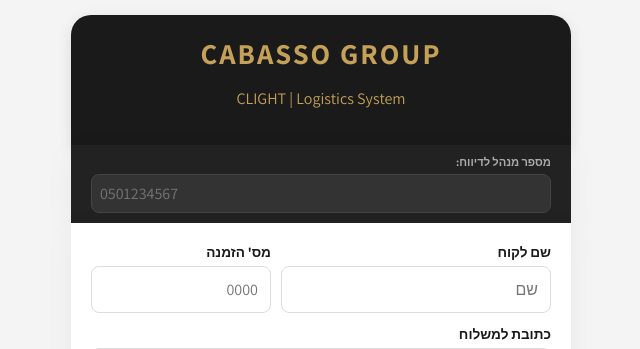
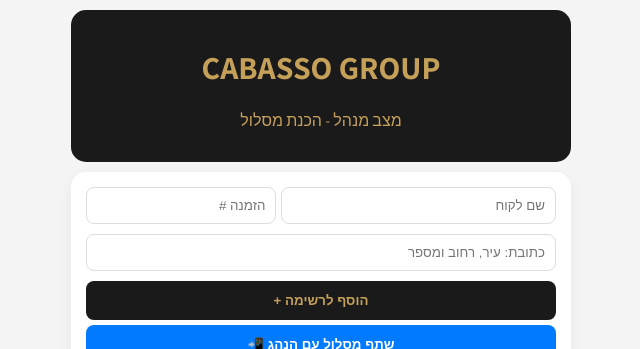
Before and after one commit to razlevistudent-bot/delivery-app, a Flask app: page / in a window 1280 px wide. Shown: the top 349 px of the page, without its empty margins (319-959 px from the left). Run offline with Flask 3, Linux system fonts and the light colour scheme.

Commit message:
Update index.html

```diff
--- a/templates/index.html
+++ b/templates/index.html
@@ -3,63 +3,27 @@
 <head>
     <meta charset="UTF-8">
     <meta name="viewport" content="width=device-width, initial-scale=1.0">
-    <title>Cabasso Group | Clight Logistics</title>
+    <title>Cabasso Group | Driver Sync</title>
     <link rel="stylesheet" href="https://unpkg.com/leaflet@1.9.4/dist/leaflet.css" />
     <link href="https://fonts.googleapis.com/css2?family=Assistant:wght@300;400;700&display=swap" rel="stylesheet">
     <style>
-        :root {
-            --cabasso-black: #1a1a1a;
-            --clight-gold: #c5a059;
-            --bg-light: #f4f4f4;
-            --white: #ffffff;
-            --success: #27ae60;
-        }
-
-        body { font-family: 'Assistant', sans-serif; background: var(--bg-light); margin: 0; padding: 15px; direction: rtl; color: var(--cabasso-black); }
+        :root { --brand: #1a1a1a; --gold: #c5a059; --bg: #f4f4f4; --white: #fff; --green: #27ae60; }
+        body { font-family: 'Assistant', sans-serif; background: var(--bg); margin: 0; padding: 10px; direction: rtl; }
         .container { max-width: 500px; margin: 0 auto; }
-
-        header {
-            text-align: center; padding: 20px 0; background: var(--cabasso-black); color: var(--clight-gold);
-            border-radius: 20px 20px 0 0; box-shadow: 0 4px 15px rgba(0,0,0,0.1);
-        }
-        header h1 { margin: 0; font-size: 1.8rem; letter-spacing: 2px; }
-
-        .glass-card { background: var(--white); border-radius: 0 0 20px 20px; padding: 20px; box-shadow: 0 8px 30px rgba(0,0,0,0.05); margin-bottom: 20px; }
-
-        label { display: block; margin-bottom: 5px; font-size: 0.85rem; font-weight: bold; color: var(--cabasso-black); }
-        input, select { width: 100%; padding: 12px; border: 1px solid #ddd; border-radius: 8px; font-size: 1rem; margin-bottom: 12px; box-sizing: border-box; font-family: inherit; }
-
-        .phone-group { display: flex; gap: 8px; direction: ltr; }
-        .phone-group select { flex: 0.35; } .phone-group input { flex: 0.65; text-align: left; }
-
-        #map { height: 250px; border-radius: 12px; margin-bottom: 20px; border: 1px solid #ddd; z-index: 1;}
-
-        button { border: none; border-radius: 8px; cursor: pointer; font-weight: bold; width: 100%; padding: 14px; font-size: 1rem; transition: 0.3s; font-family: inherit; }
-        .btn-add { background: var(--cabasso-black); color: var(--clight-gold); margin-bottom: 10px; border: 1px solid var(--clight-gold); }
-        .btn-opt { background: var(--clight-gold); color: var(--cabasso-black); box-shadow: 0 4px 12px rgba(197, 160, 89, 0.3); }
-
-        .route-item { background: var(--white); padding: 18px; border-radius: 15px; margin-bottom: 12px; border-right: 6px solid var(--clight-gold); box-shadow: 0 4px 12px rgba(0,0,0,0.03); }
-        .route-item.completed { border-right-color: var(--success); opacity: 0.6; }
-
-        .item-header { display: flex; justify-content: space-between; align-items: flex-start; margin-bottom: 12px; }
-        .order-tag { background: var(--cabasso-black); color: var(--clight-gold); padding: 2px 8px; border-radius: 4px; font-size: 0.75rem; font-weight: bold; }
-
-        .actions { display: flex; gap: 8px; flex-wrap: wrap; }
-        .action-btn { flex: 1; text-align: center; padding: 10px; border-radius: 8px; color: var(--white); text-decoration: none; font-size: 0.85rem; font-weight: bold; display: flex; align-items: center; justify-content: center; }
-        .waze { background: #33ccff; } .call { background: #555; } .whatsapp { background: #25d366; }
-
-        .v-check { width: 35px; height: 35px; border: 2px solid var(--success); border-radius: 50%; display: flex; align-items: center; justify-content: center; cursor: pointer; color: var(--success); }
-        .completed .v-check { background: var(--success); color: var(--white); }
-
-        .info-row { display: flex; gap: 10px; margin-top: 5px; }
-        .info-tag { font-size: 0.75rem; font-weight: bold; color: #777; background: #eee; padding: 2px 6px; border-radius: 4px; }
-        .gold-text { color: var(--clight-gold); background: #fdf5e6; }
-
-        /* עיצוב מספרים על המפה */
-        .number-icon {
-            background: var(--cabasso-black); color: var(--clight-gold); border: 2px solid var(--clight-gold);
-            border-radius: 50%; display: flex; align-items: center; justify-content: center; font-weight: bold; font-size: 14px;
-        }
+        header { text-align: center; padding: 15px; background: var(--brand); color: var(--gold); border-radius: 15px; margin-bottom: 10px; }
+        .glass-card { background: var(--white); border-radius: 15px; padding: 15px; box-shadow: 0 4px 15px rgba(0,0,0,0.05); margin-bottom: 10px; }
+        input, select { width: 100%; padding: 10px; border: 1px solid #ddd; border-radius: 8px; margin-bottom: 10px; box-sizing: border-box; }
+        #map { height: 200px; border-radius: 12px; margin-bottom: 10px; z-index: 1; }
+        button { border: none; border-radius: 8px; cursor: pointer; font-weight: bold; width: 100%; padding: 12px; transition: 0.3s; }
+        .btn-add { background: var(--brand); color: var(--gold); margin-bottom: 5px; }
+        .btn-opt { background: var(--gold); color: var(--brand); margin-bottom: 5px; }
+        .btn-share { background: #007bff; color: white; margin-bottom: 5px; }
+        .route-item { background: var(--white); padding: 15px; border-radius: 12px; margin-bottom: 10px; border-right: 5px solid var(--gold); }
+        .route-item.completed { border-right-color: var(--green); opacity: 0.6; }
+        .actions { display: flex; gap: 5px; margin-top: 10px; }
+        .action-btn { flex: 1; text-align: center; padding: 8px; border-radius: 5px; color: white; text-decoration: none; font-size: 0.8rem; font-weight: bold; }
+        .waze { background: #33ccff; } .call { background: #555; } .whatsapp { background: var(--green); }
+        .number-icon { background: var(--brand); color: var(--gold); border: 2px solid var(--gold); border-radius: 50%; display: flex; align-items: center; justify-content: center; font-weight: bold; }
     </style>
 </head>
 <body>
@@ -67,78 +31,81 @@
 <div class="container">
     <header>
         <h1>CABASSO GROUP</h1>
-        <p>CLIGHT | Logistics System</p>
+        <p id="mode-text">מצב מנהל - הכנת מסלול</p>
     </header>
 
-    <div class="glass-card" style="padding: 10px 20px; margin-bottom: 0; background: #222; border-radius: 0; color:white; border:none;">
-        <label style="font-size: 0.7rem; color: #aaa;">מספר מנהל לדיווח:</label>
-        <input type="tel" id="managerPhone" placeholder="0501234567" style="margin-bottom:0; padding: 8px; background:#333; color:white; border:1px solid #444;" onchange="saveManager()">
+    <div class="glass-card" id="admin-panel">
+        <div style="display: flex; gap: 5px;">
+            <input type="text" id="custName" placeholder="שם לקוח" style="flex:1.5">
+            <input type="text" id="orderNum" placeholder="הזמנה #" style="flex:1">
+        </div>
+        <input type="text" id="addressInput" placeholder="כתובת: עיר, רחוב ומספר">
+        <button class="btn-add" onclick="addNewLocation()">הוסף לרשימה +</button>
+        <button class="btn-share" onclick="shareRoute()">שתף מסלול עם הנהג 📲</button>
     </div>
 
-    <div class="glass-card">
-        <div style="display: flex; gap: 10px;">
-            <div style="flex:1.5"><label>שם לקוח</label><input type="text" id="customerName" placeholder="שם"></div>
-            <div style="flex:1"><label>מס' הזמנה</label><input type="text" id="orderNum" placeholder="0000"></div>
-        </div>
-        <label>כתובת למשלוח</label>
-        <input type="text" id="addressInput" placeholder="עיר, רחוב ומספר">
-        <label>טלפון לקוח</label>
-        <div class="phone-group">
-            <select id="phonePrefix">
-                <option value="050">050</option><option value="052">052</option><option value="054">054</option>
-                <option value="053">053</option><option value="058">058</option><option value="02">02</option><option value="03">03</option><option value="04">04</option><option value="08">08</option><option value="09">09</option>
-            </select>
-            <input type="tel" id="phoneNumber" placeholder="7 ספרות" maxlength="7">
-        </div>
-        <button class="btn-add" onclick="addNewLocation()">הוסף למסלול +</button>
     <div id="map"></div>
     <button class="btn-opt" onclick="optimizeFromCurrentLocation()">סדר מסלול מהמיקום שלי 🚀</button>
+
+    <div id="addressList" style="margin-top: 15px;"></div>
 </div>
 
-    <div id="addressList"></div>
-</div>
-
-<audio id="pingSound" src="https://assets.mixkit.co/active_storage/sfx/2571/2571-preview.mp3"></audio>
 <script src="https://unpkg.com/leaflet@1.9.4/dist/leaflet.js"></script>
 <script>
     var map = L.map('map').setView([32.0853, 34.7818], 10);
     L.tileLayer('https://{s}.tile.openstreetmap.org/{z}/{x}/{y}.png').addTo(map);
-    var locations = JSON.parse(localStorage.getItem('cabasso_v_final')) || [];
+    var locations = [];
     var markers = [];
-    var userMarker = null;
 
-    document.getElementById('managerPhone').value = localStorage.getItem('manager_num') || '';
-    function save() { localStorage.setItem('cabasso_v_final', JSON.stringify(locations)); }
-    function saveManager() { localStorage.setItem('manager_num', document.getElementById('managerPhone').value); }
+    // בדיקה אם הנהג נכנס דרך קישור שיתוף
+    window.onload = async function() {
+        const urlParams = new URLSearchParams(window.location.search);
+        const routeId = urlParams.get('r');
+        if (routeId) {
+            document.getElementById('admin-panel').style.display = 'none';
+            document.getElementById('mode-text').innerText = "מצב נהג - חלוקה פעילה";
+            try {
+                const res = await fetch(`/get_route/${routeId}`);
+                locations = await res.json();
+                updateUI();
+            } catch (e) { alert("מסלול לא נמצא"); }
+        } else {
+            locations = JSON.parse(localStorage.getItem('cabasso_sync')) || [];
+            updateUI();
+        }
+    };
 
-    function getPreciseDist(lat1, lon1, lat2, lon2) {
-        const R = 6371;
-        const dLat = (lat2-lat1) * Math.PI/180;
-        const dLon = (lon2-lon1) * Math.PI/180;
-        const a = Math.sin(dLat/2) * Math.sin(dLat/2) + Math.cos(lat1 * Math.PI/180) * Math.cos(lat2 * Math.PI/180) * Math.sin(dLon/2) * Math.sin(dLon/2);
-        return R * 2 * Math.atan2(Math.sqrt(a), Math.sqrt(1-a));
-    }
+    function save() { localStorage.setItem('cabasso_sync', JSON.stringify(locations)); }
 
     async function addNewLocation() {
         const addr = document.getElementById('addressInput').value;
-        const name = document.getElementById('customerName').value;
-        const order = document.getElementById('orderNum').value;
-        const prefix = document.getElementById('phonePrefix').value;
-        const num = document.getElementById('phoneNumber').value;
-        if(!addr) return alert("נא להזין כתובת");
-        try {
+        if(!addr) return;
         const res = await fetch(`https://nominatim.openstreetmap.org/search?format=json&q=${encodeURIComponent(addr)}&limit=1`);
         const data = await res.json();
         if (data && data.length > 0) {
             locations.push({
-                    name: addr, custName: name || 'לקוח', orderId: order || '---',
-                    phone: num ? prefix + num : '', lat: parseFloat(data[0].lat), lng: parseFloat(data[0].lon),
-                    completed: false, finishTime: null, distFromPrev: 0, timeFromPrev: 0
+                name: addr, custName: document.getElementById('custName').value || 'לקוח',
+                orderId: document.getElementById('orderNum').value || '---',
+                lat: parseFloat(data[0].lat), lng: parseFloat(data[0].lon),
+                completed: false
             });
             save(); updateUI();
-                ['addressInput','customerName','orderNum','phoneNumber'].forEach(id => document.getElementById(id).value = '');
-            } else { alert("כתובת לא נמצאה"); }
-        } catch (e) { alert("שגיאה בחיפוש"); }
+            document.getElementById('addressInput').value = '';
+        }
+    }
+
+    async function shareRoute() {
+        if(locations.length === 0) return alert("הרשימה ריקה");
+        const res = await fetch('/save_route', {
+            method: 'POST',
+            headers: {'Content-Type': 'application/json'},
+            body: JSON.stringify({ locations })
+        });
+        const data = await res.json();
+        const shareLink = `${window.location.origin}/?r=${data.route_id}`;
+
+        // פתיחת וואטסאפ עם הקישור
+        window.open(`https://wa.me/?text=${encodeURIComponent("היי, זה המסלול להיום בקבוצת קבסו: " + shareLink)}`, '_blank');
     }
 
     function updateUI() {
@@ -150,77 +117,41 @@
         locations.forEach((loc, i) => {
             const item = document.createElement('div');
             item.className = `route-item ${loc.completed ? 'completed' : ''}`;
-            const managerNum = document.getElementById('managerPhone').value;
-            const reportMsg = encodeURIComponent(`💡 Cabasso Group - דיווח:\n📦 הזמנה: ${loc.orderId}\n👤 לקוח: ${loc.custName}\n📍 כתובת: ${loc.name}\n⏰ זמן: ${loc.finishTime || ''}`);
-            const reportUrl = `https://wa.me/972${managerNum.replace(/^0/, '')}?text=${reportMsg}`;
-
             item.innerHTML = `
-                <div class="item-header">
-                    <div>
-                        <div style="display:flex; align-items:center; gap:8px; margin-bottom:4px;">
-                            <span class="order-tag">#${loc.orderId}</span>
-                            <b style="font-size:1.1rem;">${loc.custName}</b>
-                        </div>
-                        <div style="color:#666; font-size:0.9rem;">${i+1}. ${loc.name}</div>
-                        <div class="info-row">
-                            ${loc.distFromPrev > 0 ? `<span class="info-tag gold-text">📍 ${loc.distFromPrev.toFixed(1)} ק"מ</span>` : ''}
-                            ${loc.timeFromPrev > 0 ? `<span class="info-tag">🕒 כ-${Math.round(loc.timeFromPrev)} דק' נסיעה</span>` : ''}
-                        </div>
-                    </div>
-                    <div class="v-check" onclick="toggle(${i})">${loc.completed ? '✓' : ''}</div>
+                <div style="display:flex; justify-content:space-between;">
+                    <div><b>${i+1}. ${loc.custName} (#${loc.orderId})</b><br><small>${loc.name}</small></div>
+                    <div onclick="toggle(${i})" style="cursor:pointer; font-size:1.5rem;">${loc.completed ? '✅' : '⬜'}</div>
                 </div>
                 <div class="actions">
-                    <a href="https://waze.com/ul?ll=${loc.lat},${loc.lng}&navigate=yes" target="_blank" class="action-btn waze">Waze</a>
-                    <a href="tel:${loc.phone}" class="action-btn call" ${!loc.phone ? 'style="display:none"' : ''}>חיוג</a>
-                    ${loc.completed ? `<a href="${reportUrl}" target="_blank" class="action-btn whatsapp">דווח סיום ✅</a>` : ''}
+                    <a href="https://waze.com/ul?ll=${loc.lat},${loc.lng}&navigate=yes" class="action-btn waze">Waze</a>
                 </div>
             `;
             list.appendChild(item);
-
-            // יצירת אייקון עם מספר
-            const icon = L.divIcon({
-                className: 'number-icon',
-                html: i + 1,
-                iconSize: [25, 25]
-            });
-            markers.push(L.marker([loc.lat, loc.lng], {icon: icon}).addTo(map));
+            const icon = L.divIcon({ className: 'number-icon', html: i + 1, iconSize: [25, 25] });
+            markers.push(L.marker([loc.lat, loc.lng], {icon}).addTo(map));
         });
         if(markers.length > 0) map.fitBounds(new L.featureGroup(markers).getBounds().pad(0.2));
     }
 
-    function toggle(i) {
-        locations[i].completed = !locations[i].completed;
-        if(locations[i].completed) {
-            document.getElementById('pingSound').play().catch(() => {});
-            const now = new Date();
-            locations[i].finishTime = now.getHours() + ":" + (now.getMinutes()<10?'0':'') + now.getMinutes();
-        }
-        save(); updateUI();
-    }
+    function toggle(i) { locations[i].completed = !locations[i].completed; save(); updateUI(); }
 
     function optimizeFromCurrentLocation() {
-        if (locations.length < 1) return alert("אין כתובות לסידור");
-        navigator.geolocation.getCurrentPosition(async (position) => {
-            const uLat = position.coords.latitude; const uLng = position.coords.longitude;
-            let unvisited = [...locations]; let optimized = [];
-            let currLat = uLat; let currLng = uLng;
-
+        navigator.geolocation.getCurrentPosition(pos => {
+            const uLat = pos.coords.latitude, uLng = pos.coords.longitude;
+            let unvisited = [...locations], optimized = [], cLat = uLat, cLng = uLng;
             while (unvisited.length > 0) {
-                let closestIdx = 0; let minDist = Infinity;
+                let closestIdx = 0, minDist = Infinity;
                 for (let i = 0; i < unvisited.length; i++) {
-                    let d = getPreciseDist(currLat, currLng, unvisited[i].lat, unvisited[i].lng);
+                    let d = Math.sqrt(Math.pow(unvisited[i].lat - cLat, 2) + Math.pow(unvisited[i].lng - cLng, 2));
                     if (d < minDist) { minDist = d; closestIdx = i; }
                 }
-                let nextStop = unvisited.splice(closestIdx, 1)[0];
-                nextStop.distFromPrev = minDist;
-                nextStop.timeFromPrev = (minDist / 40) * 60 + 2; // חישוב דקות נסיעה + 2 דק' ממוצע לרמזורים
-                optimized.push(nextStop);
-                currLat = nextStop.lat; currLng = nextStop.lng;
+                let next = unvisited.splice(closestIdx, 1)[0];
+                optimized.push(next);
+                cLat = next.lat; cLng = next.lng;
             }
             locations = optimized; save(); updateUI();
-        }, () => alert("נא לאשר גישה למיקום"));
+        });
     }
-    updateUI();
 </script>
 </body>
 </html>
```
Lines whose indentation alone changed are shown as unchanged.
